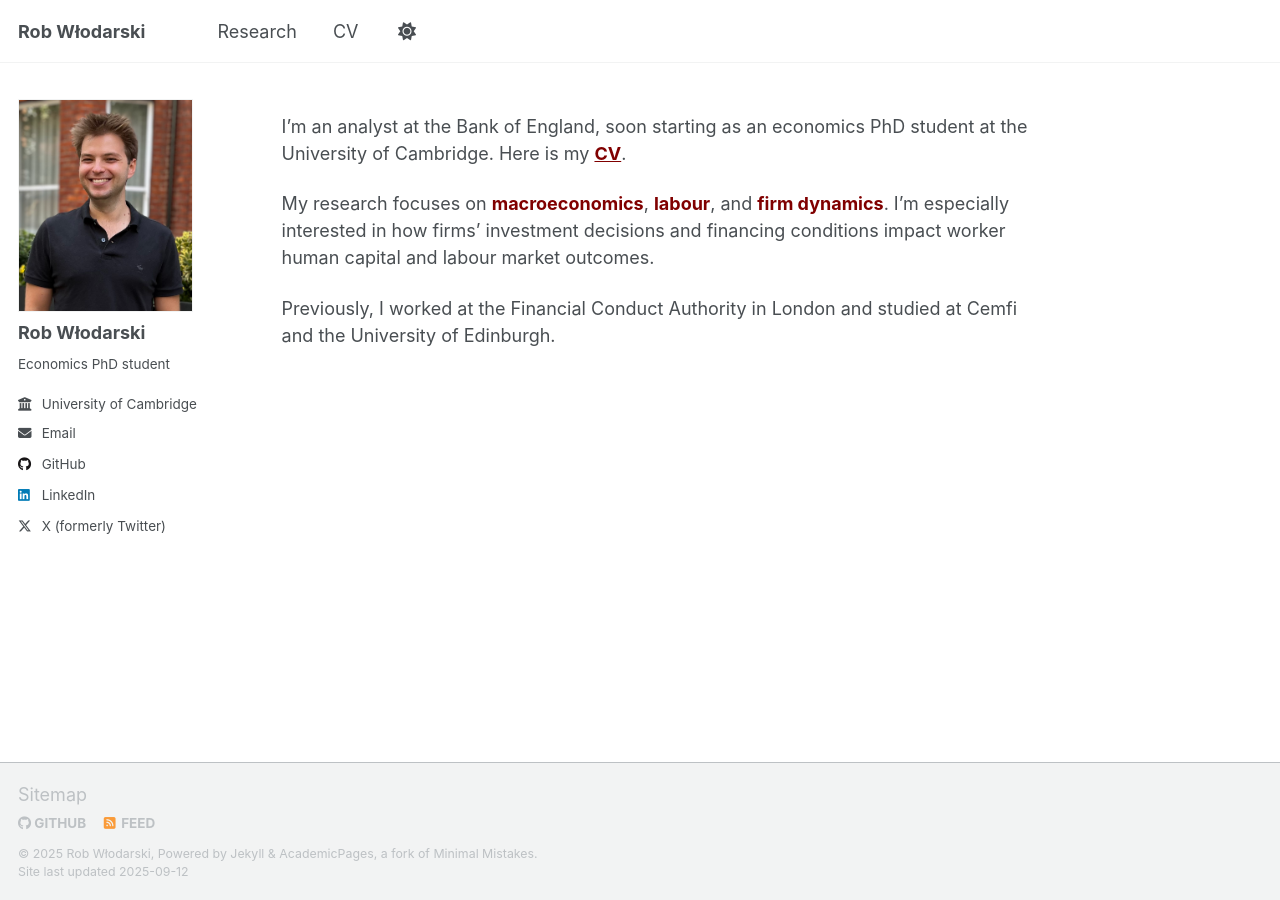
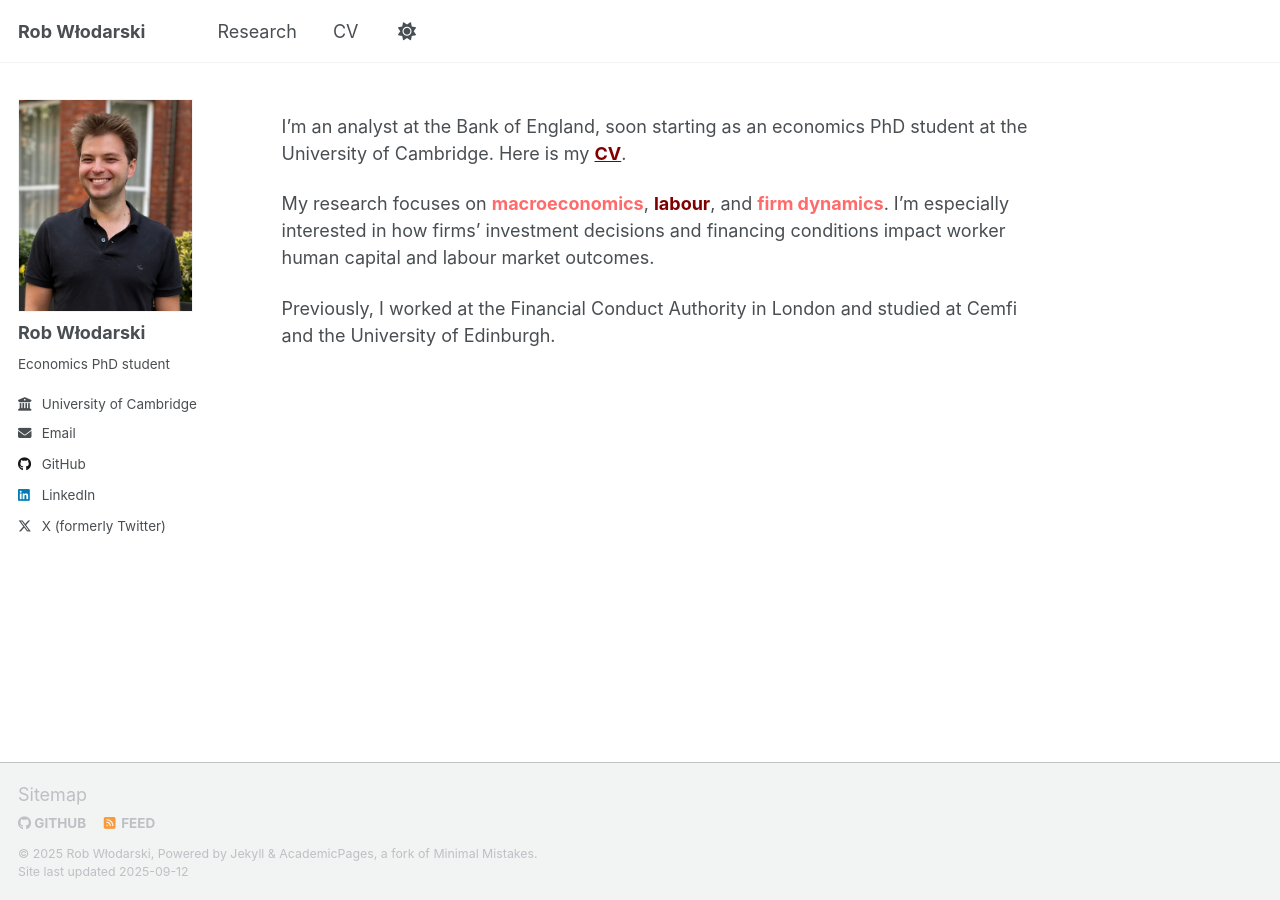
Before and after one commit to robertwlodarski/robertwlodarski.github.io, a Jekyll site: the page built from _pages/about.md, in a window 1280 px wide. Built offline with Jekyll 4.4.1, drawn with Linux system fonts in a browser that asks for light colours; a script that is not in the unit is left out.

Commit message:
Change colours for light and dark modes.

```diff
--- a/_pages/about.md
+++ b/_pages/about.md
@@ -10,7 +10,7 @@ redirect_from:
 I'm an analyst at the Bank of England, soon starting as an economics PhD student at the University of Cambridge.
 Here is my [<span style="font-weight: bold;">CV</span>](/files/main_cv.pdf).
 
-My research focuses on <span style="color: maroon; font-weight: bold;"> macroeconomics</span>, <span style="color: maroon; font-weight: bold;">labour</span>, and <span style="color: maroon; font-weight: bold;">firm dynamics</span>.
+My research focuses on <span class="research-highlight"> macroeconomics</span>, <span style="color: maroon; font-weight: bold;">labour</span>, and <span class="research-highlight">firm dynamics</span>.
 I'm especially interested in how firms' investment decisions and financing conditions impact worker human capital and labour market outcomes.
 
 Previously, I worked at the Financial Conduct Authority in London and studied at Cemfi and the University of Edinburgh.
--- a/_sass/theme/_air_light.scss
+++ b/_sass/theme/_air_light.scss
@@ -53,3 +53,9 @@ $sidebar-screen-min-width   : 1024px;
     --global-text-color-light           : #{$light-primary-color};
     --global-thead-color                : #{$background-lighter};
 }
+
+// Research highlight for light mode
+.research-highlight {
+  color: maroon;
+  font-weight: bold;
+}
--- a/_sass/theme/_default_dark.scss
+++ b/_sass/theme/_default_dark.scss
@@ -12,9 +12,9 @@ $background                 : #474747;
 $background-light           : mix(#fff, $background, 80%);
 $background-lighter         : mix(#fff, $background, 90%);
 $text                       : #ffffff;
-$link                       : #A52A2A;
-$link-dark                  : #A52A2A;
-$link-light                 : #A52A2A;
+$link                       : #FF6B6B;
+$link-dark                  : #FF6B6B;
+$link-light                 : #FF6B6B;
 
 /* Color codes used for the site */
 $danger-color               : #ee5f5b;
@@ -52,3 +52,9 @@ html[data-theme="dark"] {
     --global-text-color-light           : #f3f3f3;
     --global-thead-color                : #{$background-lighter};
 }
+
+// Research highlight for dark mode
+.research-highlight {
+  color: #FF6B6B; // Coral red for dark backgrounds
+  font-weight: bold;
+}
--- a/_sass/theme/_default_light.scss
+++ b/_sass/theme/_default_light.scss
@@ -45,3 +45,9 @@ $sidebar-screen-min-width   : 1024px;
     --global-text-color-light           : #{$light-gray};
     --global-thead-color                : #{$lighter-gray};
 }
+
+// Research highlight for light mode
+.research-highlight {
+  color: maroon;
+  font-weight: bold;
+}
```
